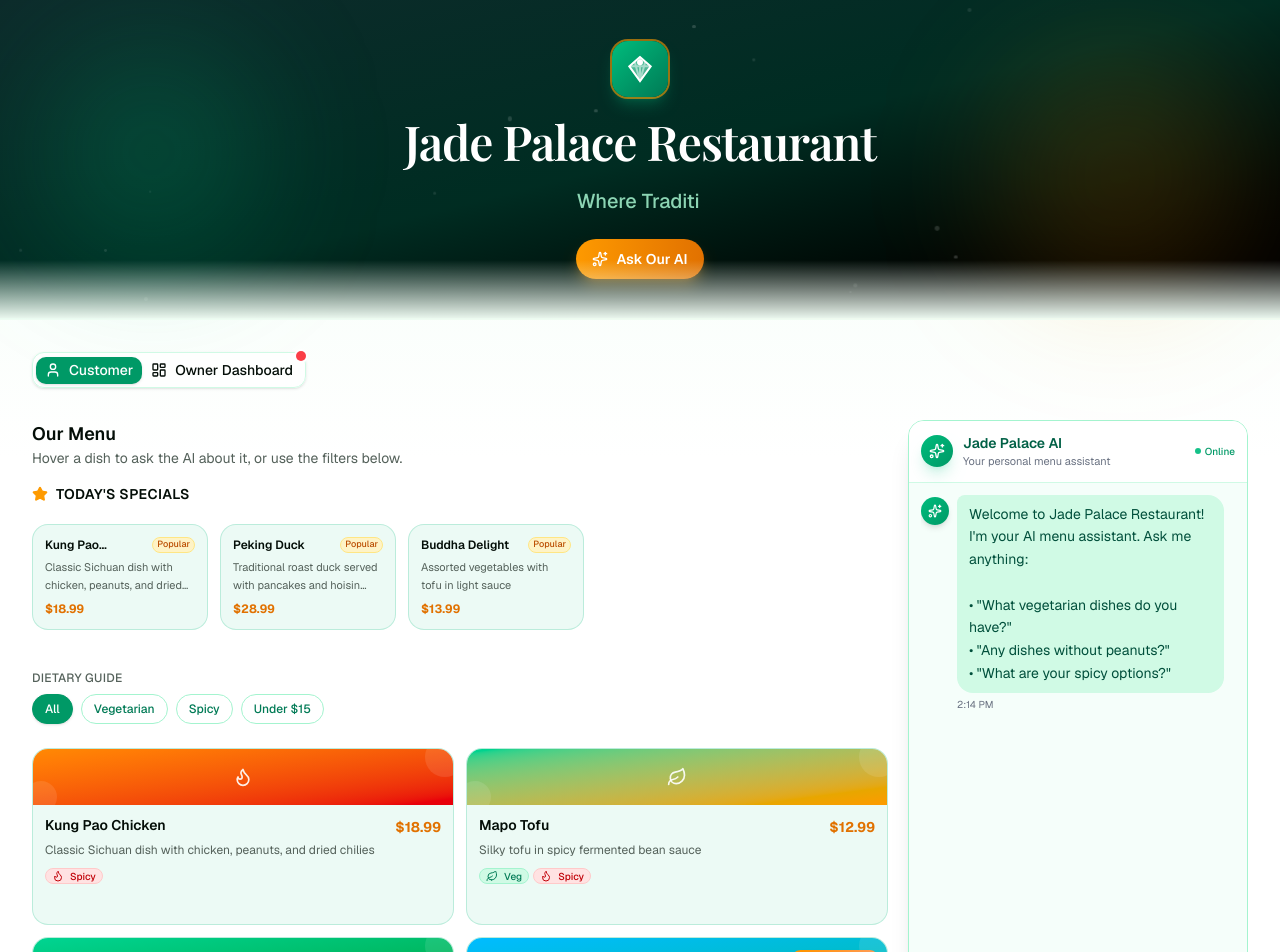
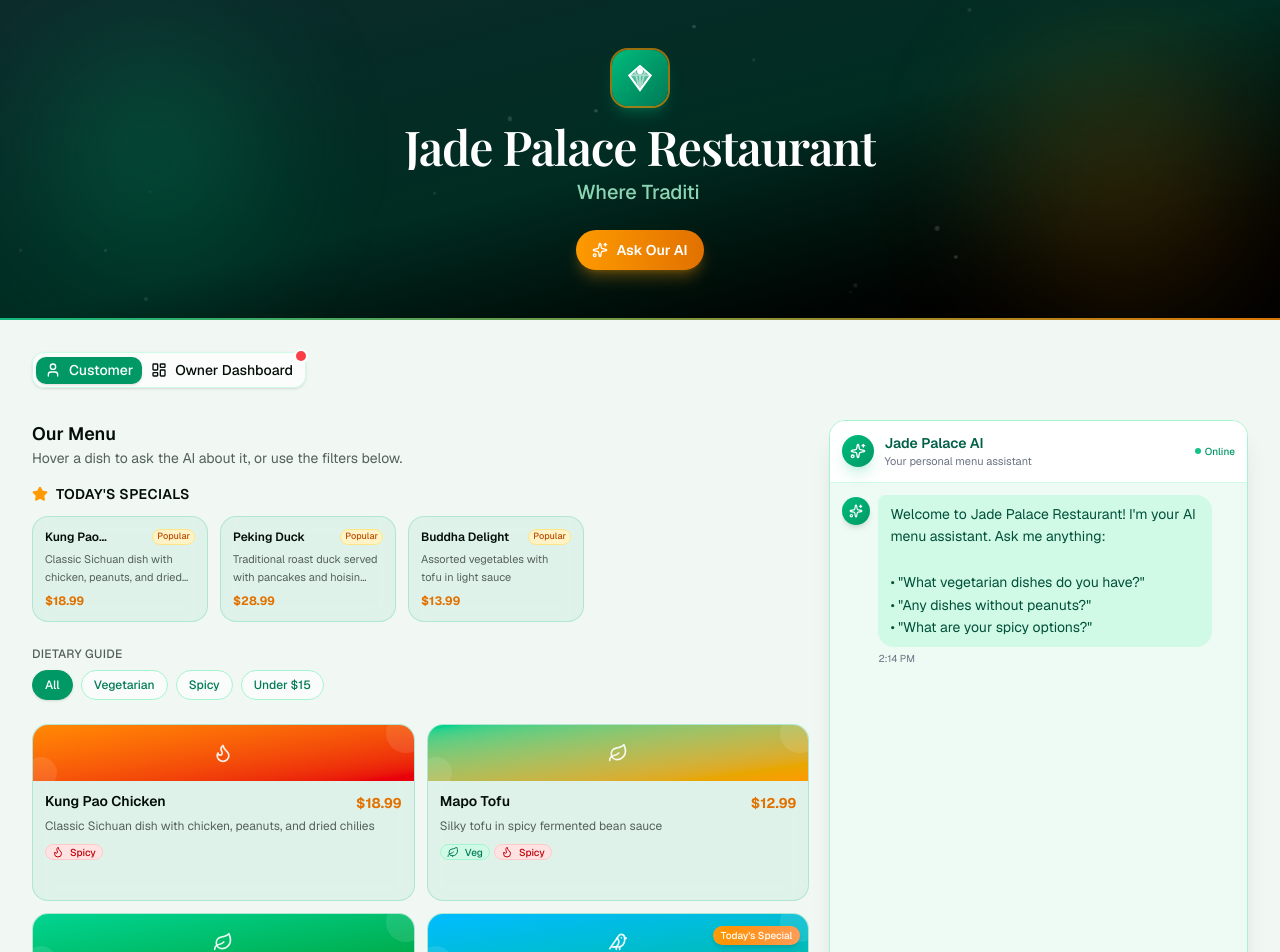
Before and after one commit to IIclementineII/v0-smartmenu, a Next.js app: page / in a window 1280 px wide. Shown: the top 952 px of the page. Built offline with nearby package versions, Linux system fonts and the light colour scheme.

Commit message:
refactor: streamline CSS and component styles for better layout and visibility

```diff
--- a/app/globals.css
+++ b/app/globals.css
@@ -222,13 +222,6 @@
   -webkit-background-clip: text;
   color: transparent;
   animation: title-shimmer 3s infinite linear;
-  padding-left: 12px;
-  padding-right: 12px;
-  padding-bottom: 8px;
-  line-height: 1.2;
-  overflow: visible;
-  box-decoration-break: clone;
-  -webkit-box-decoration-break: clone;
 }
 
 /* ── Logo icon - STATIC, no hover effects ────────── */
--- a/app/page.tsx
+++ b/app/page.tsx
@@ -56,10 +56,6 @@ function HeroTitle() {
   return (
     <h1
       className="hero-title font-serif text-3xl sm:text-4xl md:text-5xl font-semibold mb-2 tracking-tight text-balance animate-fade-in"
-      style={{
-        display: 'inline-block',
-        overflow: 'visible',
-      }}
     >
       Jade Palace Restaurant
     </h1>
@@ -126,25 +122,18 @@ export default function SmartMenuPage() {
   }
 
   return (
-    <div style={{ overflowX: 'hidden', maxWidth: '100vw', width: '100%' }}>
-      <div className="min-h-screen" style={{ overflowX: 'hidden', width: '100%', background: 'linear-gradient(to bottom, #f0fdf4 0%, #ffffff 30%)' }}>
+    <div className="min-h-screen bg-background">
       {/* Hero */}
-      <section className="relative h-[320px] gradient-border-bottom" style={{ overflow: 'visible' }}>
+      <section className="relative h-[320px] overflow-hidden gradient-border-bottom">
         <div className="absolute inset-0 bg-gradient-to-br from-[#0D2B2B] via-emerald-950 to-black" />
         {/* Ambient blobs */}
         <div className="absolute top-10 left-10 w-56 h-56 bg-emerald-500/20 rounded-full blur-3xl pointer-events-none" />
         <div className="absolute bottom-4 right-8 w-64 h-64 bg-amber-500/15 rounded-full blur-3xl pointer-events-none" />
 
-        {/* Gradient fade at bottom of hero for smooth transition */}
-        <div
-          className="absolute bottom-0 left-0 right-0 h-[60px] pointer-events-none z-20"
-          style={{ background: 'linear-gradient(to bottom, transparent, #f0fdf4)' }}
-        />
-
         {/* Floating particles */}
         <FloatingParticles />
 
-        <div className="relative z-10 h-full flex flex-col items-center justify-center px-6 text-center py-6" style={{ width: '100%', overflow: 'visible' }}>
+        <div className="relative z-10 h-full flex flex-col items-center justify-center px-4 text-center py-6">
           {/* Elegant Jade Logo with golden border */}
           <div
             className="logo-icon mb-4 w-14 h-14 rounded-xl bg-gradient-to-br from-emerald-500 to-emerald-700 flex items-center justify-center shadow-lg shadow-emerald-500/30 fade-up cursor-pointer ring-2 ring-amber-500/60"
@@ -182,7 +171,7 @@ export default function SmartMenuPage() {
       </section>
 
       {/* Main */}
-      <main id="main-content" className="max-w-7xl mx-auto px-4 sm:px-6 lg:px-8 py-8" style={{ overflowX: 'hidden', width: '100%' }}>
+      <main id="main-content" className="max-w-7xl mx-auto px-4 sm:px-6 lg:px-8 py-8">
         <Tabs defaultValue="customer" className="w-full">
           <TabsList className="mb-6 bg-white/70 backdrop-blur border border-emerald-100 shadow-sm">
             <TabsTrigger
@@ -217,7 +206,6 @@ export default function SmartMenuPage() {
 
       {/* Back to Top */}
       <BackToTopButton />
-      </div>
     </div>
   )
 }
--- a/components/customer-view.tsx
+++ b/components/customer-view.tsx
@@ -17,9 +17,9 @@ export function CustomerView({ items }: CustomerViewProps) {
   }
 
   return (
-    <div className="flex flex-col lg:flex-row gap-5 min-h-[calc(100vh-200px)]" style={{ width: '100%', maxWidth: '100%', overflowX: 'hidden' }}>
-      {/* Left Panel — flexible, takes remaining space */}
-      <div style={{ flex: 1, minWidth: 0, overflow: 'hidden' }}>
+    <div className="flex flex-col lg:flex-row gap-5 min-h-[calc(100vh-200px)]">
+      {/* Left Panel — 65% */}
+      <div className="w-full lg:w-[65%] overflow-auto">
         <div className="mb-4">
           <h2 className="text-lg font-semibold text-foreground">Our Menu</h2>
           <p className="text-sm text-muted-foreground">Hover a dish to ask the AI about it, or use the filters below.</p>
@@ -27,8 +27,8 @@ export function CustomerView({ items }: CustomerViewProps) {
         <MenuGrid items={items} onAddToInquiry={handleAddToInquiry} />
       </div>
 
-      {/* Right Panel — fixed width chat panel */}
-      <div className="min-h-[480px] flex flex-col" style={{ flexShrink: 0, width: '340px', maxWidth: '100%' }}>
+      {/* Right Panel — 35% */}
+      <div className="w-full lg:w-[35%] lg:min-h-0 min-h-[480px] flex flex-col">
         <CustomerChat ref={chatRef} className="flex-1" />
       </div>
     </div>
--- a/components/menu-grid.tsx
+++ b/components/menu-grid.tsx
@@ -135,25 +135,25 @@ export function MenuGrid({ items, onAddToInquiry }: MenuGridProps) {
   return (
     <div className="space-y-6">
       {/* Today's Specials */}
-      <div style={{ overflow: 'hidden', width: '100%' }}>
+      <div style={{ overflow: 'visible' }}>
         <div className="flex items-center gap-2 mb-3">
           <Star className="h-4 w-4 text-amber-500 fill-amber-500" />
           <h3 className="font-semibold text-foreground text-sm tracking-wide uppercase">Today&apos;s Specials</h3>
         </div>
         <div
-          className="flex gap-3 scrollbar-none pt-2 pb-4"
+          className="flex gap-3 scrollbar-none"
           style={{
             overflowX: 'auto',
             overflowY: 'visible',
-            width: '100%',
-            maxWidth: '100%',
-            boxSizing: 'border-box',
+            padding: '16px 4px',
+            margin: '-16px -4px',
           }}
         >
           {specials.map(item => (
             <div
               key={item.id}
               className="flex-shrink-0 w-44 glass-jade rounded-xl p-3 flex flex-col gap-1.5 hover:shadow-md transition-all duration-300 hover:-translate-y-2"
+              style={{ overflow: 'visible' }}
             >
               <div className="flex items-center justify-between">
                 <span className="text-xs font-semibold text-foreground leading-tight line-clamp-1">{item.name}</span>
```
